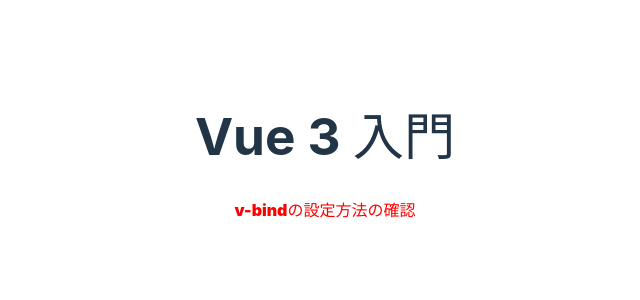
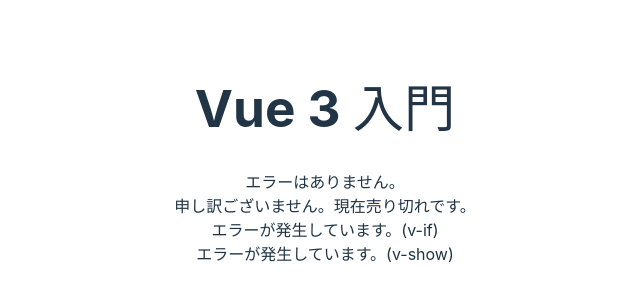
Before and after one commit to Bear29ers/primer-vue, a Vue app in the folder 03_basic_v3/: page / in a window 1280 px wide. Shown: the part 244-544 px from the top of the page, without its empty margins (315-955 px from the left). Built offline with nearby package versions, Linux system fonts and the light colour scheme.

Commit message:
feat: :sparkles: 条件分岐

```diff
--- a/03_basic_v3/src/App.vue
+++ b/03_basic_v3/src/App.vue
@@ -1,19 +1,29 @@
 <script setup>
-const activeColor = 'red';
-const fontStress = '900';
-
-const styleObject = {
-  color: 'red',
-  fontWeight: 900,
-};
-
-// const styleObject = 'color:red;font-weight:900';
+// const error = true;
+const error = '';
+const stock = 0;
+const error2 = true;
 </script>
 
 <template>
   <h1>Vue 3 入門</h1>
-  <!-- <p :style="{ color: activeColor, fontWeight: fontStress }">v-bindの設定方法の確認</p> -->
-  <p :style="styleObject">v-bindの設定方法の確認</p>
+  <div v-if="error">{{ error }}</div>
+  <div v-else>エラーはありません。</div>
+  <!-- <div v-if="error">エラーが発生しています。</div> -->
+
+  <div v-if="stock > 5">まだ商品の在庫数に余裕があります。</div>
+  <div v-else-if="stock === 0">申し訳ございません。現在売り切れです。</div>
+  <div v-else>在庫数が少なくなっています。お急ぎください。</div>
+
+  <div v-if="error2">エラーが発生しています。(v-if)</div>
+  <div v-show="error2">エラーが発生しています。(v-show)</div>
+  <!--
+  v-if、v-showの違い
+  条件がfalseの場合
+  v-showのdisplayのnone、blockの切り替えはv-ifによる要素の追加、削除より処理の負荷が低い。
+  ユーザーとのインタラクティブによってスピードは重要なので、可能な限り負荷が低い処理を実行することに意味がある。
+  例えばドロップダウンメニューのように非表示の時には何も表示されず、表示・非表示を繰り返すような機能にv-showは適している。
+  -->
 </template>
 
 <style></style>
--- a/03_basic_v3/src/main.js
+++ b/03_basic_v3/src/main.js
@@ -2,6 +2,7 @@
 import './style.css';
 // import App from './App01.vue';
 // import App from './App02.vue';
+// import App from './App03.vue';
 import App from './App.vue';
 
 createApp(App).mount('#app');
```
Also changed, not shown: 03_basic_v3/src/App03.vue (added, +19 -0 lines).
